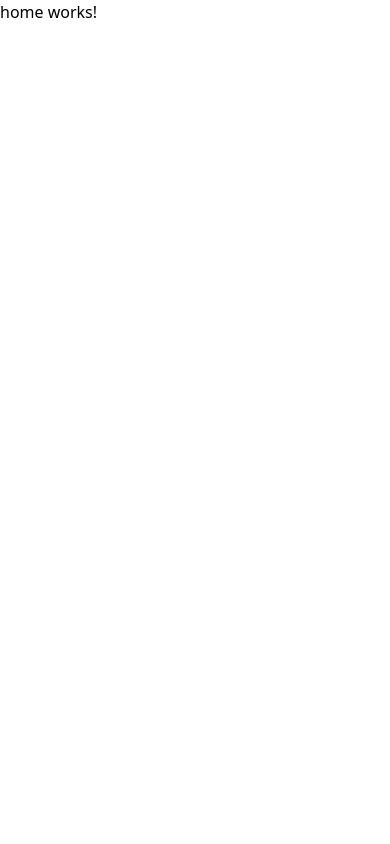
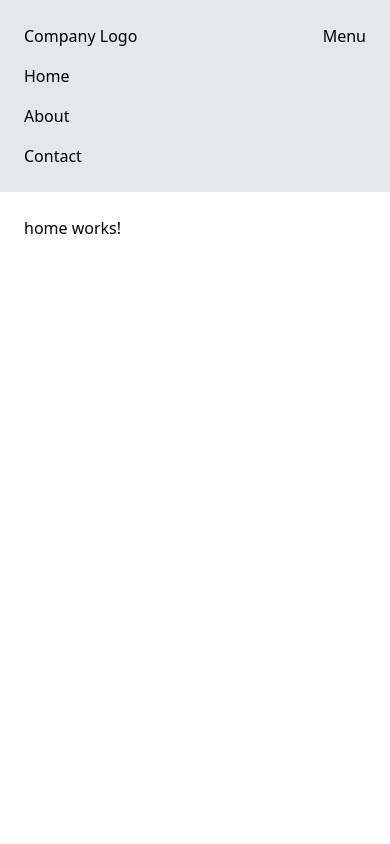
Before and after one commit to Justin-Bento/my-first-angular-app, an Angular app: page / in a window 390 px wide. Shown: the top 844 px of the page. Built offline with nearby package versions, Linux system fonts and the light colour scheme.

Commit message:
feat: Add responsive mobile nav toggle with typed nav links

```diff
--- a/src/app/app.html
+++ b/src/app/app.html
@@ -7,10 +7,40 @@
 <!-- * * * * * * * to get started with your project! * * * * * * * -->
 <!-- * * * * * * * * * * * * * * * * * * * * * * * * * * * * * * * -->
 
-<main>
+<header class="bg-gray-200 p-6">
+  <div class="grid grid-cols-1 lg:grid-cols-2 gap-4 lg:gap-0">
+    <div class="flex items-center justify-between">
+      <a href="/">Company Logo</a>
+      <button
+        class="lg:hidden hover:cursor-pointer hover:underline"
+        (click)="toggleMenu()"
+        [attr.aria-expanded]="menuOpen()"
+        aria-controls="main-nav"
+      >
+        Menu
+      </button>
+    </div>
+
+    <nav
+      id="main-nav"
+      class="lg:flex items-center lg:justify-end"
+      [class.hidden]="!menuOpen()"
+    >
+      <ul class="flex flex-col lg:flex-row lg:items-center gap-4">
+        <li><a href="/" (click)="closeMenu()">Home</a></li>
+        <li><a href="/about" (click)="closeMenu()">About</a></li>
+        <li><a href="/contact" (click)="closeMenu()">Contact</a></li>
+      </ul>
+    </nav>
+  </div>
+</header>
+<main class="min-h-dvh p-6">
   <router-outlet />
 </main>
 
+<footer class="bg-gray-200 p-6">
+
+</footer>
 <!-- * * * * * * * * * * * * * * * * * * * * * * * * * * * * * * * * -->
 <!-- * * * * * * * * * * * The content above * * * * * * * * * * * * -->
 <!-- * * * * * * * * * * is only a placeholder * * * * * * * * * * * -->
--- a/src/app/app.ts
+++ b/src/app/app.ts
@@ -10,4 +10,15 @@ import { Home } from './home/home';
 })
 export class App {
   protected readonly title = signal('my-first-angular-app');
+
+  protected readonly menuOpen = signal<boolean>(false);
+
+  protected toggleMenu(): void {
+    this.menuOpen.update((open) => !open);
+  }
+
+  protected closeMenu(): void {
+    this.menuOpen.set(false);
+  }
+
 }
```
